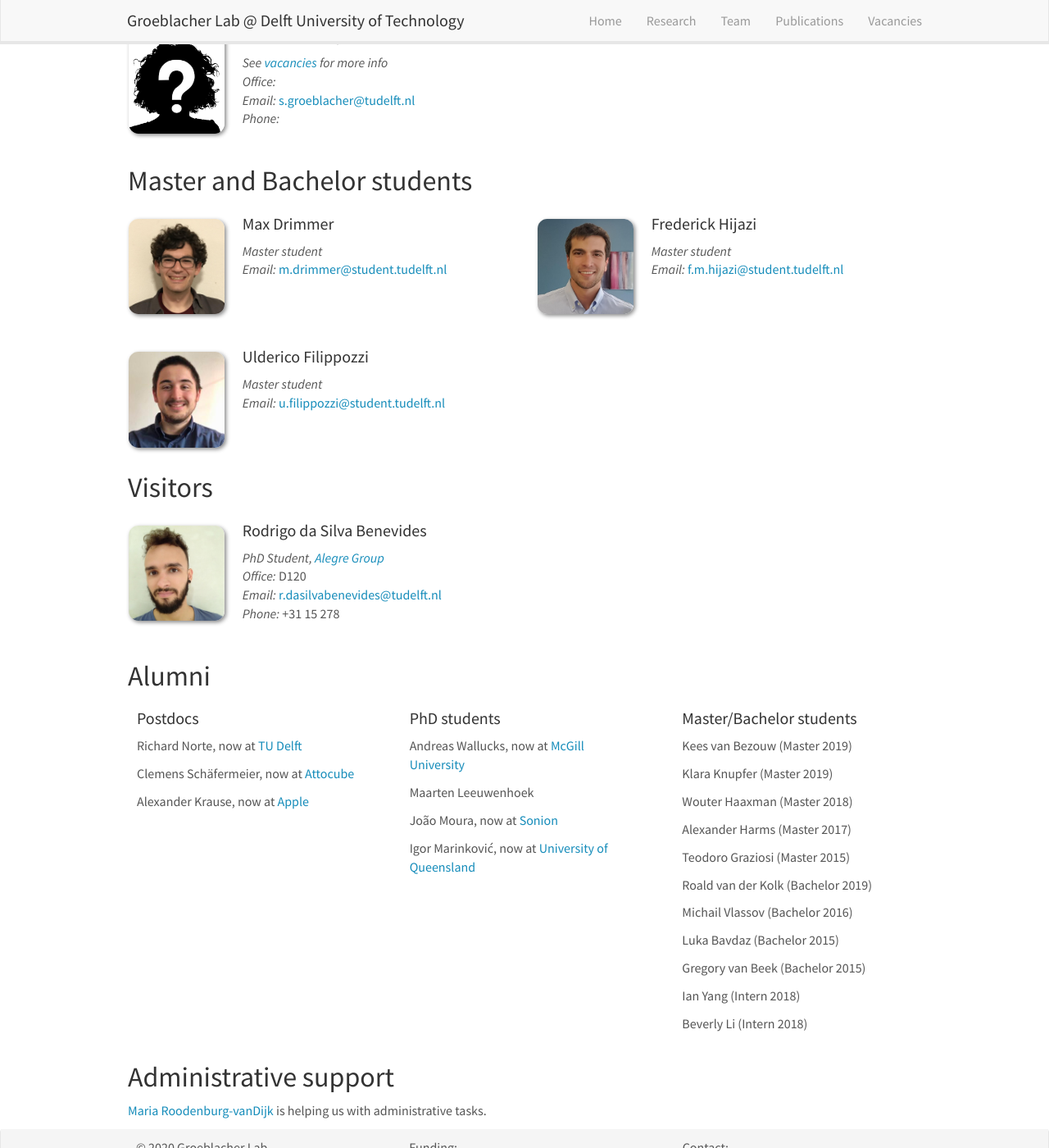
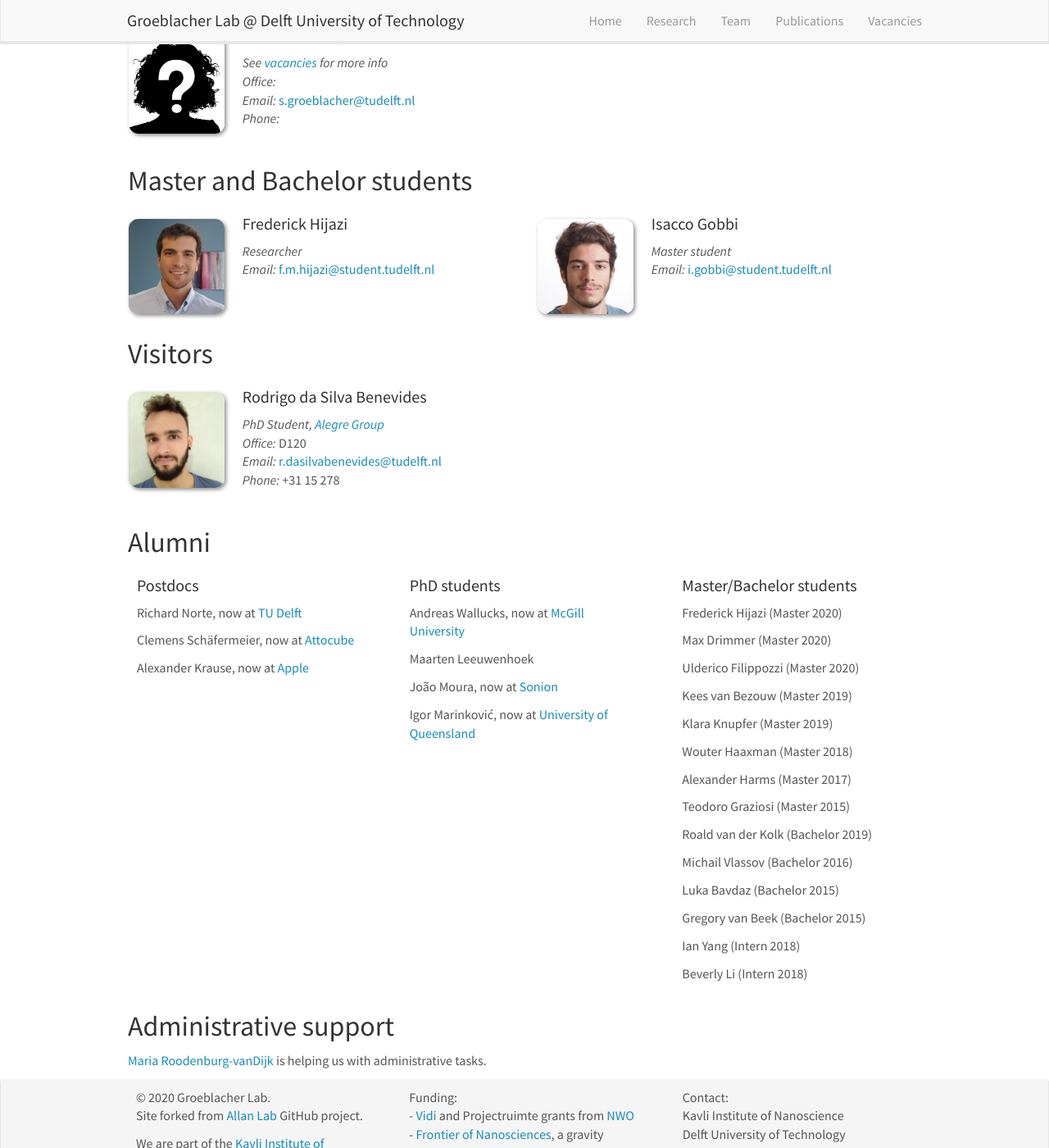
Before and after one commit to sgroeblacher/groeblacherlab, a Jekyll site: the page built from _pages/team.md, in a window 1280 px wide and 1400 px high, scrolled down 1317 px. Shown: the whole window at 82% size. Built offline with Jekyll 4.4.1, drawn with Linux system fonts in a browser that asks for light colours; nearby versions of some CDN libraries.

Commit message:
modified:   _data/alumni_msc.yml 	modified:   _data/publist.yml 	modified:   _data/students.yml 	modified:   documents/CV_SGroeblacher.pdf 	new file:   images/teampic/Isacco.jpg

```diff
--- a/_data/alumni_msc.yml
+++ b/_data/alumni_msc.yml
@@ -1,3 +1,9 @@
+- name: Frederick Hijazi (Master 2020)
+
+- name: Max Drimmer (Master 2020)
+
+- name: Ulderico Filippozzi (Master 2020)
+
 - name: Kees van Bezouw (Master 2019)
 
 - name: Klara Knupfer (Master 2019)
--- a/_data/students.yml
+++ b/_data/students.yml
@@ -1,14 +1,9 @@
-- name: Max Drimmer
-  photo: Max.jpg
-  info: Master student
-  email: m.drimmer@student.tudelft.nl
-
 - name: Frederick Hijazi
   photo: Fred.jpg
-  info: Master student
+  info: Researcher
   email: f.m.hijazi@student.tudelft.nl
 
-- name: Ulderico Filippozzi
-  photo: Ulderico.jpg
+- name: Isacco Gobbi
+  photo: Isacco.jpg
   info: Master student
-  email: u.filippozzi@student.tudelft.nl
+  email: i.gobbi@student.tudelft.nl
```
Also changed, not shown: _data/publist.yml (+15 -16 lines), images/teampic/Isacco.jpg (added), 1 other file.
